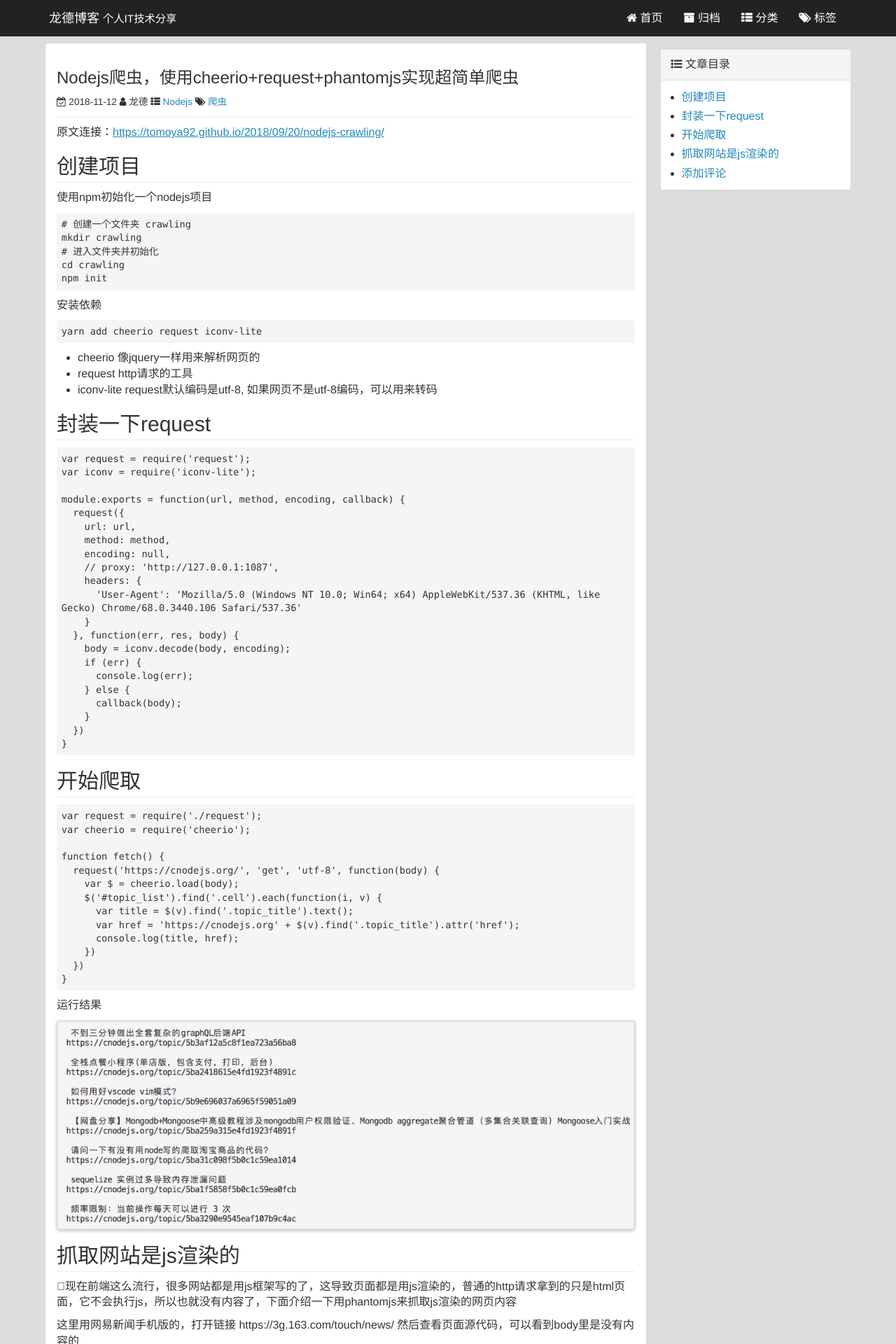
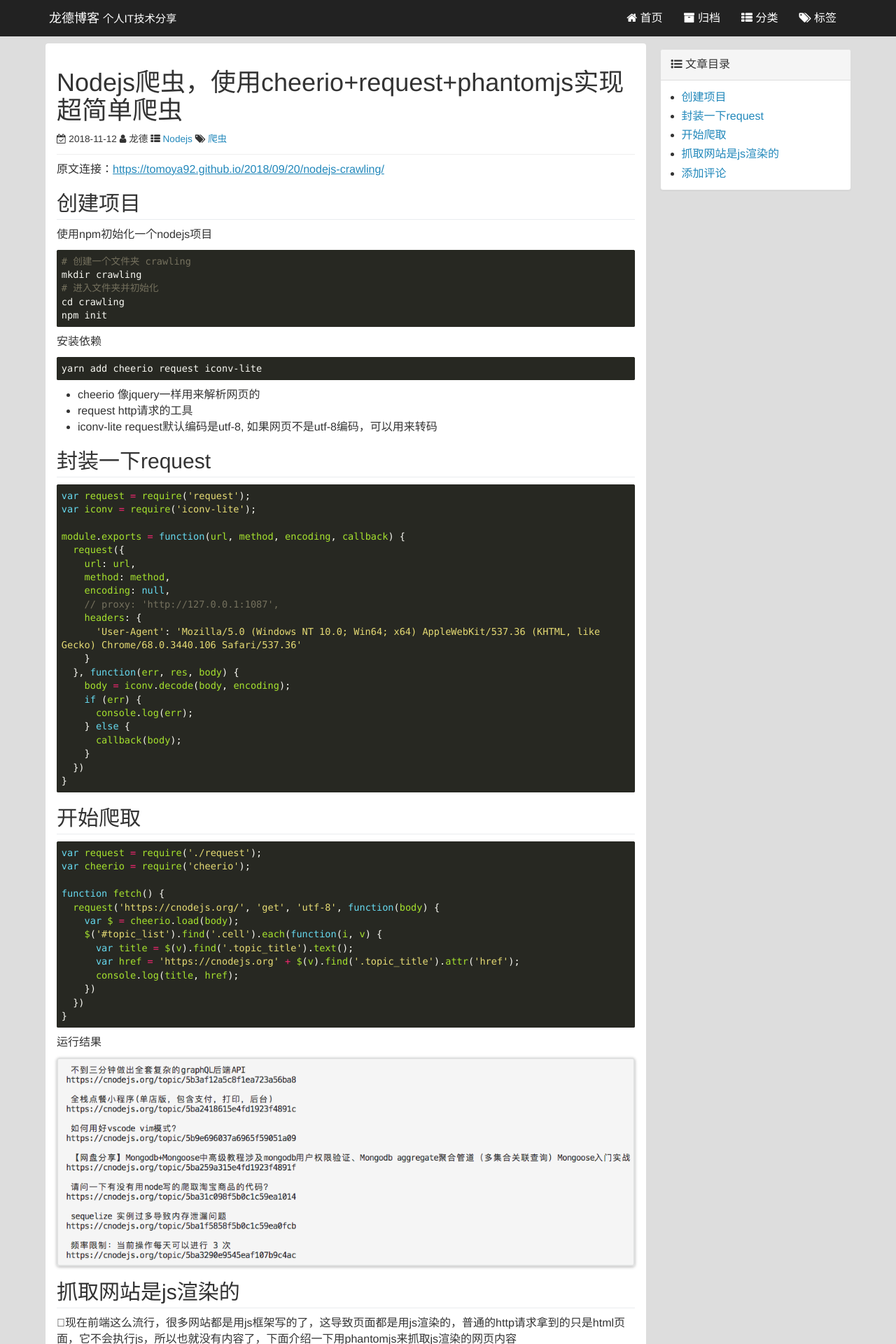
Before and after one commit to miansen/miansen.github.io, a Jekyll site: the page built from _posts/2018-11-12-2.md, in a window 1280 px wide. Shown: the top 1920 px of the page at 70% size. Built offline with Jekyll 4.4.1, drawn with Linux system fonts in a browser that asks for light colours; comment, search, counter and statistics services are not loaded.

Commit message:
代码格式换成暗黑色高亮，a 标签点击后不再变成灰色

```diff
--- a/_layouts/post.html
+++ b/_layouts/post.html
@@ -5,7 +5,7 @@
   <div class="col-md-9">
     <div class="panel">
       <div class="panel-body">
-        <h3>{{ page.title }}</h3>
+        <h1>{{ page.title }}</h1>
         <small>
           <span class="item">
             <i class="fa fa-calendar-check-o"></i> {{page.date | date: '%F'}}
--- a/_sass/light.scss
+++ b/_sass/light.scss
@@ -100,7 +100,7 @@
 
   &:visited {
     text-decoration: none;
-    color: #888888;
+    color: #2288bb;
   }
 }
 
--- a/css/main.scss
+++ b/css/main.scss
@@ -7,3 +7,4 @@
 //@import 'timeline';
 //@import 'main';
 @import 'light';
+@import 'monokai.css';
--- /dev/null
+++ b/css/monokai.css
@@ -0,0 +1,74 @@
+pre {background-color: rgba(27, 31, 35, 0.05);}
+p > code {background-color: rgba(27, 31, 35, 0.05);}
+.highlight {border-radius: .25rem;}
+
+.highlight .hll { background-color: #49483e }
+.highlight  { background: #272822; color: #f8f8f2 }
+.highlight .c { color: #75715e } /* Comment */
+.highlight .err { color: #960050; background-color: #1e0010 } /* Error */
+.highlight .k { color: #66d9ef } /* Keyword */
+.highlight .l { color: #ae81ff } /* Literal */
+.highlight .n { color: #f8f8f2 } /* Name */
+.highlight .o { color: #f92672 } /* Operator */
+.highlight .p { color: #f8f8f2 } /* Punctuation */
+.highlight .ch { color: #75715e } /* Comment.Hashbang */
+.highlight .cm { color: #75715e } /* Comment.Multiline */
+.highlight .cp { color: #75715e } /* Comment.Preproc */
+.highlight .cpf { color: #75715e } /* Comment.PreprocFile */
+.highlight .c1 { color: #75715e } /* Comment.Single */
+.highlight .cs { color: #75715e } /* Comment.Special */
+.highlight .gd { color: #f92672 } /* Generic.Deleted */
+.highlight .ge { font-style: italic } /* Generic.Emph */
+.highlight .gi { color: #a6e22e } /* Generic.Inserted */
+.highlight .gs { font-weight: bold } /* Generic.Strong */
+.highlight .gu { color: #75715e } /* Generic.Subheading */
+.highlight .kc { color: #66d9ef } /* Keyword.Constant */
+.highlight .kd { color: #66d9ef } /* Keyword.Declaration */
+.highlight .kn { color: #f92672 } /* Keyword.Namespace */
+.highlight .kp { color: #66d9ef } /* Keyword.Pseudo */
+.highlight .kr { color: #66d9ef } /* Keyword.Reserved */
+.highlight .kt { color: #66d9ef } /* Keyword.Type */
+.highlight .ld { color: #e6db74 } /* Literal.Date */
+.highlight .m { color: #ae81ff } /* Literal.Number */
+.highlight .s { color: #e6db74 } /* Literal.String */
+.highlight .na { color: #a6e22e } /* Name.Attribute */
+.highlight .nb { color: #f8f8f2 } /* Name.Builtin */
+.highlight .nc { color: #a6e22e } /* Name.Class */
+.highlight .no { color: #66d9ef } /* Name.Constant */
+.highlight .nd { color: #a6e22e } /* Name.Decorator */
+.highlight .ni { color: #f8f8f2 } /* Name.Entity */
+.highlight .ne { color: #a6e22e } /* Name.Exception */
+.highlight .nf { color: #a6e22e } /* Name.Function */
+.highlight .nl { color: #f8f8f2 } /* Name.Label */
+.highlight .nn { color: #f8f8f2 } /* Name.Namespace */
+.highlight .nx { color: #a6e22e } /* Name.Other */
+.highlight .py { color: #f8f8f2 } /* Name.Property */
+.highlight .nt { color: #f92672 } /* Name.Tag */
+.highlight .nv { color: #f8f8f2 } /* Name.Variable */
+.highlight .ow { color: #f92672 } /* Operator.Word */
+.highlight .w { color: #f8f8f2 } /* Text.Whitespace */
+.highlight .mb { color: #ae81ff } /* Literal.Number.Bin */
+.highlight .mf { color: #ae81ff } /* Literal.Number.Float */
+.highlight .mh { color: #ae81ff } /* Literal.Number.Hex */
+.highlight .mi { color: #ae81ff } /* Literal.Number.Integer */
+.highlight .mo { color: #ae81ff } /* Literal.Number.Oct */
+.highlight .sa { color: #e6db74 } /* Literal.String.Affix */
+.highlight .sb { color: #e6db74 } /* Literal.String.Backtick */
+.highlight .sc { color: #e6db74 } /* Literal.String.Char */
+.highlight .dl { color: #e6db74 } /* Literal.String.Delimiter */
+.highlight .sd { color: #e6db74 } /* Literal.String.Doc */
+.highlight .s2 { color: #e6db74 } /* Literal.String.Double */
+.highlight .se { color: #ae81ff } /* Literal.String.Escape */
+.highlight .sh { color: #e6db74 } /* Literal.String.Heredoc */
+.highlight .si { color: #e6db74 } /* Literal.String.Interpol */
+.highlight .sx { color: #e6db74 } /* Literal.String.Other */
+.highlight .sr { color: #e6db74 } /* Literal.String.Regex */
+.highlight .s1 { color: #e6db74 } /* Literal.String.Single */
+.highlight .ss { color: #e6db74 } /* Literal.String.Symbol */
+.highlight .bp { color: #f8f8f2 } /* Name.Builtin.Pseudo */
+.highlight .fm { color: #a6e22e } /* Name.Function.Magic */
+.highlight .vc { color: #f8f8f2 } /* Name.Variable.Class */
+.highlight .vg { color: #f8f8f2 } /* Name.Variable.Global */
+.highlight .vi { color: #f8f8f2 } /* Name.Variable.Instance */
+.highlight .vm { color: #f8f8f2 } /* Name.Variable.Magic */
+.highlight .il { color: #ae81ff } /* Literal.Number.Integer.Long */
--- a/index.html
+++ b/index.html
@@ -6,7 +6,7 @@
     {% for post in paginator.posts %}
       <div class="panel">
         <div class="panel-body">
-          <h3><a href="{{ post.url | prepend: site.baseurl }}" class="title">{{ post.title }}</a></h3>
+          <h1><a href="{{ post.url | prepend: site.baseurl }}" class="title">{{ post.title }}</a></h1>
           <small>
             <span class="item">
               <i class="fa fa-calendar-check-o"></i> {{post.date | date: '%F'}}
```
